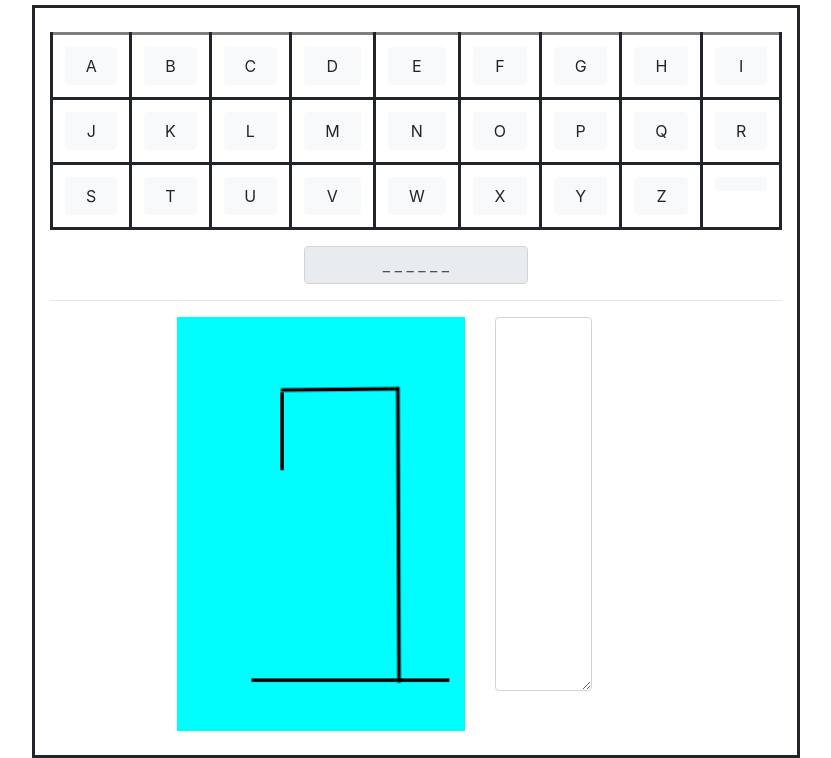
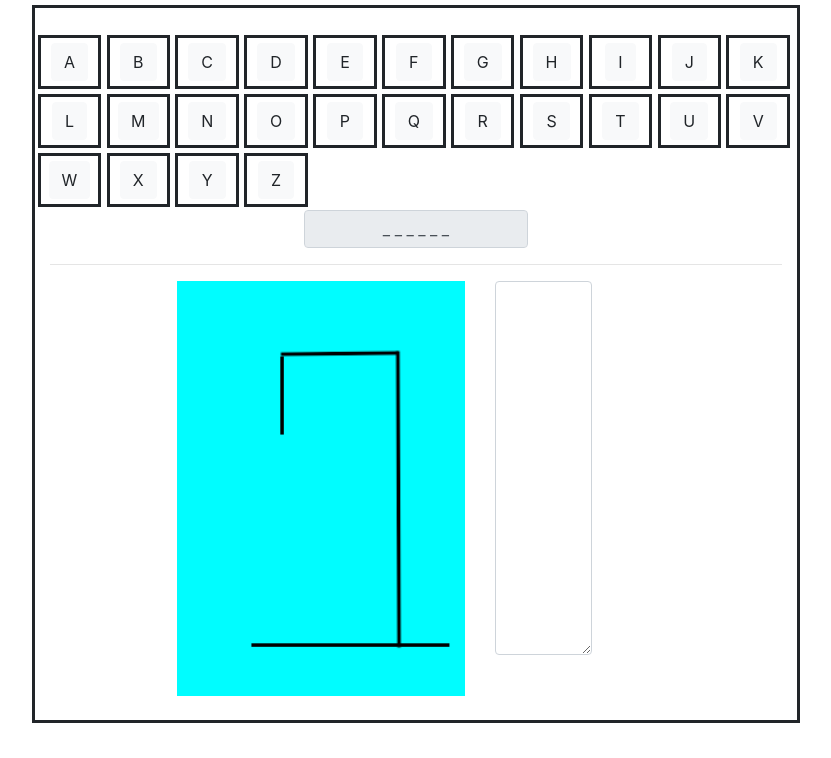
Before and after one commit to tylermoore1/UI_Programming, a plain HTML site: page index.html in a window 1280 px wide. Shown: the part 51-809 px from the top of the page, without its empty margins (224-1055 px from the left). Drawn offline with nearby package versions, Linux system fonts and the light colour scheme.

Commit message:
Fixed table

```diff
--- a/hangMan.js
+++ b/hangMan.js
@@ -1,21 +1,14 @@
 $(document).ready(function() { // do this when the document is loaded
 
   var letters = ['A','B','C','D','E','F','G','H','I','J','K','L','M','N','O','P','Q','R','S','T',
-                  'U','V','W','X','Y','Z','']
+                  'U','V','W','X','Y','Z']
 
-  for (var i = 0; i < letters.length; i += 9){
+
+  for (var i = 0; i < letters.length; i += 1) {
     $("#idTableOfLetters").append('\
-      <tr> \
-        <td> <button class="btn btn-light" id="' + letters[i] + '">' + letters[i] + '</button> </td> \
-        <td> <button class="btn btn-light" id="' + letters[i+1] + '">' + letters[i+1] + '</button> </td> \
-        <td> <button class="btn btn-light" id="' + letters[i+2] + '">' + letters[i+2] + '</button> </td> \
-        <td> <button class="btn btn-light" id="' + letters[i+3] + '">' + letters[i+3] + '</button> </td> \
-        <td> <button class="btn btn-light" id="' + letters[i+4] + '">' + letters[i+4] + '</button> </td> \
-        <td> <button class="btn btn-light" id="' + letters[i+5] + '">' + letters[i+5] + '</button> </td> \
-        <td> <button class="btn btn-light" id="' + letters[i+6] + '">' + letters[i+6] + '</button> </td> \
-        <td> <button class="btn btn-light" id="' + letters[i+7] + '">' + letters[i+7] + '</button> </td> \
-        <td> <button class="btn btn-light" id="' + letters[i+8] + '">' + letters[i+8] + '</button> </td> \
-      </tr>')
+      <div class="col-md-1 eachIndividualLetter"> \
+        <button class="btn btn-light" id="' + letters[i] + '">' + letters[i] + '</button>\
+      </div>')
   }
 
 });
--- a/index.html
+++ b/index.html
@@ -6,11 +6,11 @@
     <style type="text/css">
       .container {width:60%;margin-left:auto;margin-right:auto;text-align:center;border-style:solid}
 
-      td, table {border-style:solid; text-align:center}
+      /* td, table {border-style:solid; text-align:center} */
 
       #idCorrectWord {text-align:center}
 
-      .btn-light {width:100%;height:100%}
+      .eachIndividualLetter {border-style:solid;padding:5px;margin:2.7px}
 
     </style>
   </head>
@@ -19,33 +19,7 @@
     <div class="container">
       <br />
 
-      <!--
-      <div class="row">
-        <div class="col-md-5 offset-md-2">
-          <label style="margin-top:4px" for="idInputLetter"> Enter Letter for Guess: </label>
-        </div>
-        <div class="col-md-3">
-          <input id="idInputLetter" class="form-control">
-        </div>
-      </div>
-
-      <br />
-
-      <div class="row">
-        <div class="col-md-12">
-          <button type="button" class="btn btn-primary" id="idSubmitLetter">Your Guess? </button>
-        </div>
-      </div>
-
-      <br />
-      -->
-
-      <div class="row">
-        <div class="col-sm-12 col-md-12">
-          <table class="table" id="idTableOfLetters">
-
-          </table>
-        </div>
+      <div class="row" id="idTableOfLetters">
       </div>
 
       <div class="row">
@@ -58,7 +32,7 @@
 
       <div class="row">
         <div class="col-sm-8 col-md-5 offset-md-2" style="height:55%">
-          <img src="set_up.png" style="width:100%;height:100%">
+          <img src="set_up.png" alt="Basic hang man set up" style="width:100%;height:100%">
         </div>
         <div class="col-sm-3 col-md-2">
           <textarea class="form-control" id="idLettersUsedTextArea" rows="15%"> </textarea>
```
